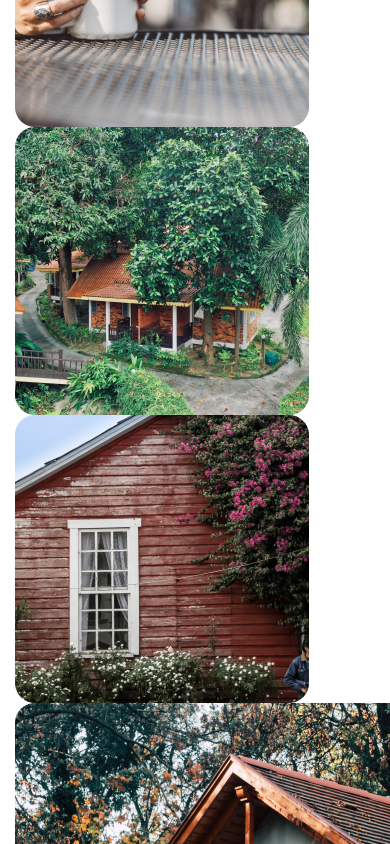
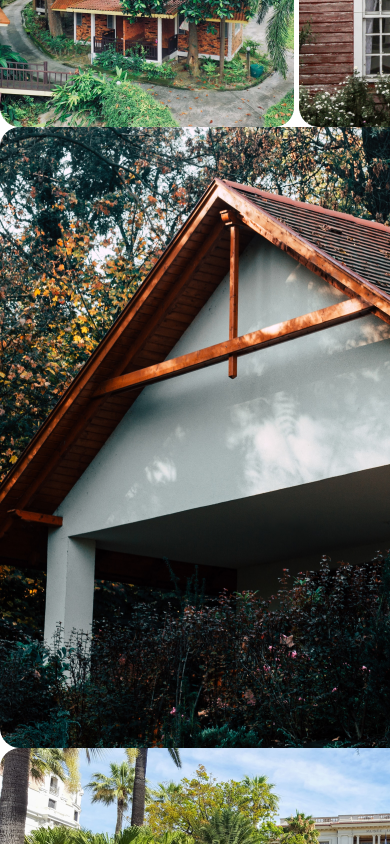
Before and after one commit to dellyn/Landscaping, a website: page src/index.html in a window 390 px wide. Shown: the part 3420-4264 px from the top of the page. Drawn offline with nearby package versions, Linux system fonts and the light colour scheme; files whose address does not match are found by name.

Commit message:
fix grids

```diff
--- a/src/index.html
+++ b/src/index.html
@@ -218,43 +218,44 @@
     <!-- Works -->
     <div class="works" id="_works">
       <div class="container">
-        <div class="row block">
-          <div
-            class="col-12 d-flex flex-wrap justify-content-between align-content-between"
-          >
-            <div class="col-stand">
+        <div class="row">
+            <div class="column">
+              <div class="column-stand">
                 <img
                   src="assets/img/work1.png"
                   alt="image"
-                class="block-img block-img-stand"
                 />
                 <img
                   src="assets/img/work2.png"
                   alt="image"
-                class="block-img block-img-stand"
                 />
                 <img
                   src="assets/img/work3.png"
                   alt="image"
-                class="block-img block-img-stand"
                 />
                 <img
                   src="assets/img/work4.png"
                   alt="image"
-                class="block-img block-img-stand"
                 />
               </div>
+              <div class="column-big">
                 <img
                 src="assets/img/work5.png"
                 alt="image"
-              class="block-img block-img-big"
               />
+              </div>
+            </div>
+            </div>
+            <div class="row">
+              <div class="column">
+                <div class="column-big">
                 <img
                 src="assets/img/work6.png"
                 alt="image"
                 class="block-img block-img-medium"
               />
-            <div class="col-stand">
+              </div>
+              <div class="column-stand">
                 <img
                   src="assets/img/work7.png"
                   alt="image"
@@ -265,6 +266,7 @@
                   alt="image"
                   class="block-img block-img-stand"
                 />
+              </div>
               </div>
             </div>
           </div>
--- a/src/scss/main.scss
+++ b/src/scss/main.scss
@@ -273,40 +273,47 @@ img {
 // Works
 .works {
   padding: 0px 0px 134px 0px;
-  .block {
-    img {
-      margin-top: 1.4vw;
-    }
-    .col-stand {
-      width: 49%;
+  .column {
+    width: 100%;
+    display: flex;
+    flex-wrap: wrap;
+    &-stand {
+      width: 50%;
       display: flex;
       flex-wrap: wrap;
-      justify-content: space-between;
+      img {
+        width: 50%;
+        padding: 15px;
+      }
     }
-    .block-img-stand {
-      width: 48%;
-      // max-width: 305px;
-      height: auto;
+    &-big {
+      width: 50%;
+      img {
+        width: 100%;
+        padding: 12px;
+      }
     }
-    .block-img-big {
-      width: 49%;
-      margin-left: auto;
-    }
-    .block-img-medium {
-      width: 49%;
+    &-bottom{
+
     }
   }
-  // .block {
-  //   &-img {
-  //     box-shadow: 0px 5px 15px rgba(0, 0, 0, 0.178841);
-  //     border-radius: 20px;
-  //     &-stand {
-  //       width: 295px;
-  //       height: 295px;
-  //     }
-  //     &-medium {
-  //       height: 100%;
-  //     }
+  //   .col-stand {
+  //     width: 49%;
+  //     display: flex;
+  //     flex-wrap: wrap;
+  //     justify-content: space-between;
+  //   }
+  //   .block-img-stand {
+  //     width: 48%;
+  //     // max-width: 305px;
+  //     height: auto;
+  //   }
+  //   .block-img-big {
+  //     width: 49%;
+  //     margin-left: auto;
+  //   }
+  //   .block-img-medium {
+  //     width: 49%;
   //   }
   // }
 }
--- a/src/scss/media.scss
+++ b/src/scss/media.scss
@@ -6,14 +6,7 @@
   .reviews {
     padding: 80px 0px;
   }
-  //   Works
-  .works {
-    .block {
-      .col-stand {
-        flex-basis: fill;
-      }
-    }
-  }
+
   //   Contact Us
   .contact {
     padding: 40px 0px 80px 0px;
@@ -157,15 +150,9 @@
 }
 @media (max-width: 850px) {
   .works {
-    .block {
-      .col-stand {
-        width: 100%;
-      }
-      img {
-        margin-top: 4vw;
-      }
-      .block-img-big,
-      .block-img-medium {
+    .column {
+      flex-direction: column;
+      > div {
         width: 100%;
       }
     }
```
Also changed, not shown: dist/assets/css/app.css, dist/index.html. Lines whose indentation alone changed are shown as unchanged.
